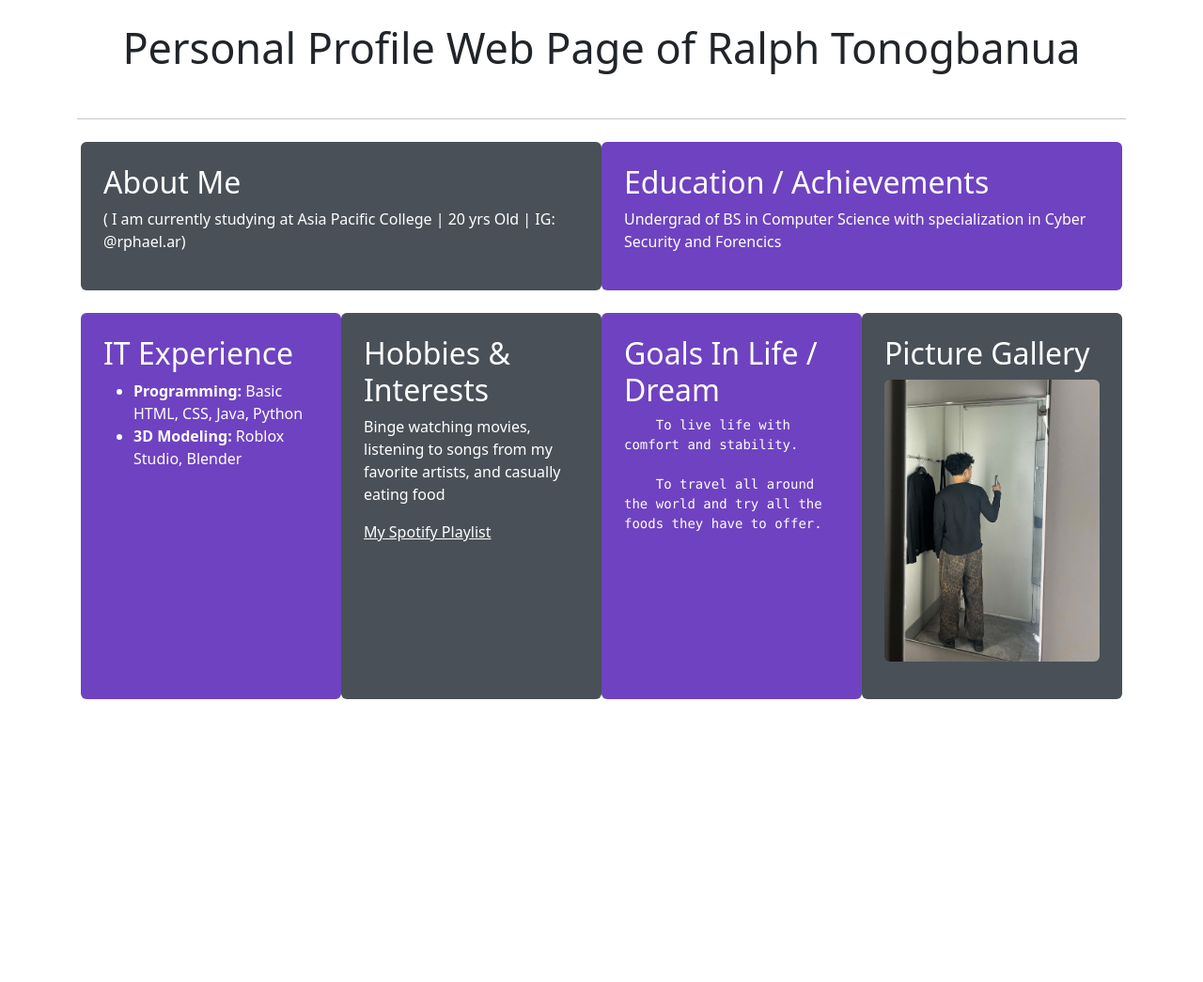
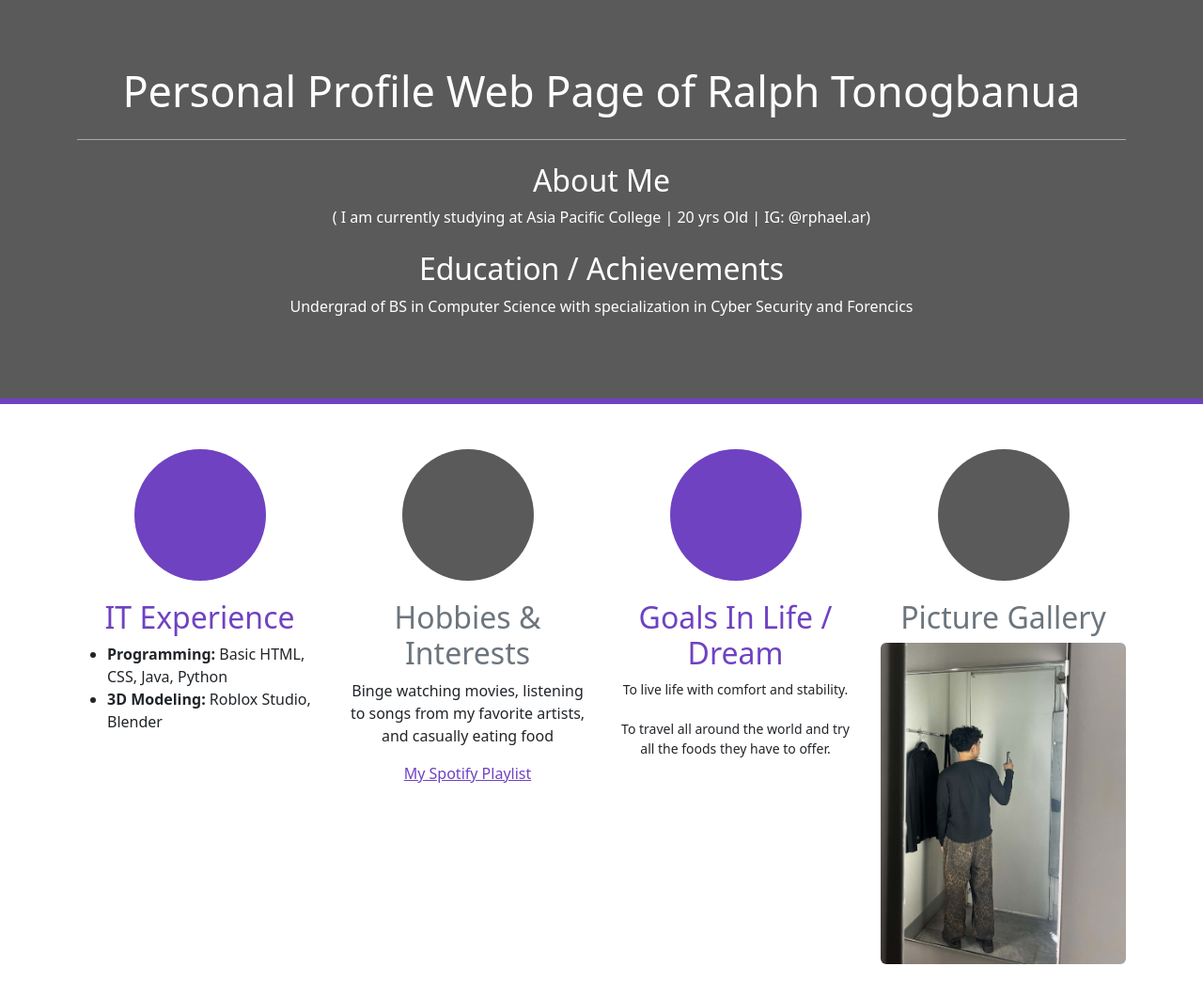
Before and after one commit to RalphT06/webprog-CF251-html-lessons, a plain HTML site: page introduction/index.html in a window 1280 px wide. Shown: the whole page at 94% size. Before the commit the page ends 800 px from the top, so only its background shows below. Drawn offline with nearby package versions, Linux system fonts and the light colour scheme.

Commit message:
change design

```diff
--- a/introduction/index.html
+++ b/introduction/index.html
@@ -11,65 +11,80 @@
       background-color: #6f42c1;
     }
     .bg-grey {
-      background-color: #495057;
+      background-color: #5a5a5a;
+    }
+    .text-purple {
+      color: #6f42c1;
+    }
+    .hero-banner {
+      background-color: #5a5a5a;
+      border-bottom: 6px solid #6f42c1;
+      padding: 70px 20px;
+    }
+    .circle-badge {
+      width: 140px;
+      height: 140px;
+      border-radius: 50%;
+      margin: 0 auto 20px auto;
     }
   </style>
 </head>
 <body>
 
-<div class="container mt-4 mb-5">
-  <h1 style="text-align: center; font-size: 45px;">Personal Profile Web Page of Ralph Tonogbanua</h1>
-  <br>
-  <hr>
+  <!-- Top Hero Banner (Centered) -->
+  <div class="container-fluid hero-banner text-white text-center">
+    <div class="container">
+      <h1 style="font-size: 45px;">Personal Profile Web Page of Ralph Tonogbanua</h1>
+      <hr class="my-4 border-light opacity-50">
 
-  <!-- 2-Column Row -->
-  <div class="container-fluid mt-4">
-    <div class="row g-3">
-      <div class="col-md bg-grey text-white p-4 rounded">
-        <h2>About Me</h2>
-        <p>( I am currently studying at Asia Pacific College | 20 yrs Old | IG: @rphael.ar)</p>
-      </div>
-      <div class="col-md bg-purple text-white p-4 rounded">
-        <h2>Education / Achievements</h2>
-        <p>Undergrad of BS in Computer Science with specialization in Cyber Security and Forencics</p>
-      </div>
+      <h2>About Me</h2>
+      <p>( I am currently studying at Asia Pacific College | 20 yrs Old | IG: @rphael.ar)</p>
+
+      <h2 class="mt-4">Education / Achievements</h2>
+      <p>Undergrad of BS in Computer Science with specialization in Cyber Security and Forencics</p>
     </div>
   </div>
 
-  <br>
+  <!-- 4 Responsive Auto Layout Columns -->
+  <div class="container my-5">
+    <div class="row text-center g-4">
 
-  <!-- 4-Column Row -->
-  <div class="container-fluid">
-    <div class="row g-3">
-      <div class="col-md bg-purple text-white p-4 rounded">
-        <h2>IT Experience</h2>
-        <ul>
+      <div class="col-md">
+        <div class="circle-badge bg-purple"></div>
+        <h2 class="text-purple">IT Experience</h2>
+        <ul class="text-start d-inline-block">
           <li><b>Programming:</b> Basic HTML, CSS, Java, Python</li>
           <li><b>3D Modeling:</b> Roblox Studio, Blender</li>
         </ul>
       </div>
-      <div class="col-md bg-grey text-white p-4 rounded">
-        <h2>Hobbies & Interests</h2>
+
+      <div class="col-md">
+        <div class="circle-badge bg-grey"></div>
+        <h2 class="text-secondary">Hobbies & Interests</h2>
         <p>Binge watching movies, listening to songs from my favorite artists, and casually eating food</p>
-        <a href="https://open.spotify.com/playlist/1WpTah5zLGfZOPT4Ex8eE0?si=135cadfc250840f2" class="text-white">My Spotify Playlist</a>
+        <a href="https://open.spotify.com/playlist/1WpTah5zLGfZOPT4Ex8eE0?si=135cadfc250840f2" class="text-purple">My Spotify Playlist</a>
       </div>
-      <div class="col-md bg-purple text-white p-4 rounded">
-        <h2>Goals In Life / Dream</h2>
-        <pre style="white-space: pre-wrap;">
-    To live life with comfort and stability.
 
-    To travel all around the world and try all the foods they have to offer.
+      <div class="col-md">
+        <div class="circle-badge bg-purple"></div>
+        <h2 class="text-purple">Goals In Life / Dream</h2>
+        <pre style="white-space: pre-wrap; font-family: inherit;">
+To live life with comfort and stability.
+
+To travel all around the world and try all the foods they have to offer.
         </pre>
       </div>
-      <div class="col-md bg-grey text-white p-4 rounded">
-        <h2>Picture Gallery</h2>
+
+      <div class="col-md">
+        <div class="circle-badge bg-grey"></div>
+        <h2 class="text-secondary">Picture Gallery</h2>
         <p>
           <img src="My%20pic.jpg" width="550" height="650" class="img-fluid rounded">
         </p>
       </div>
+
     </div>
   </div>
-</div>
 
 </body>
 </html>
```
